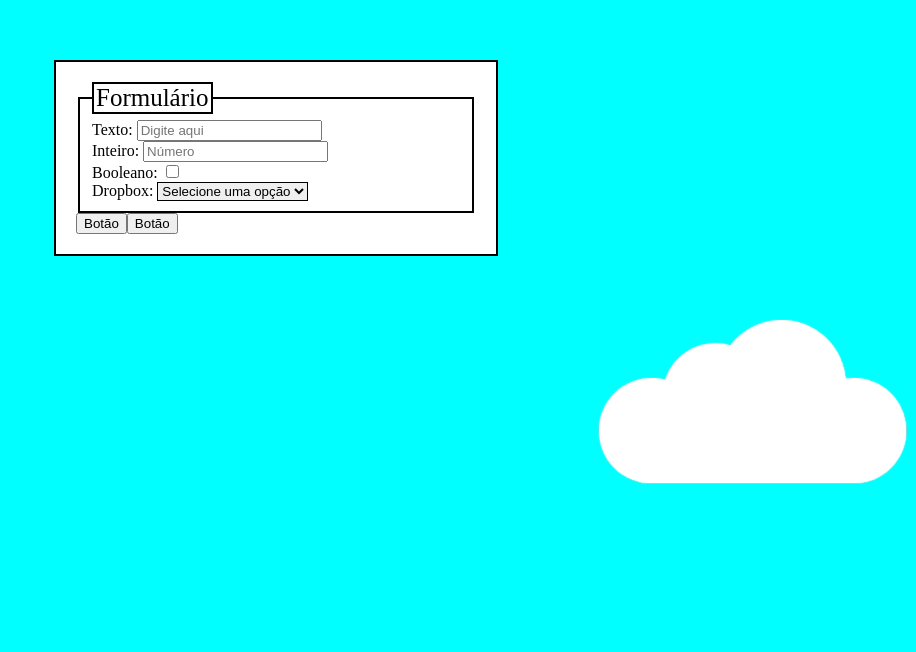
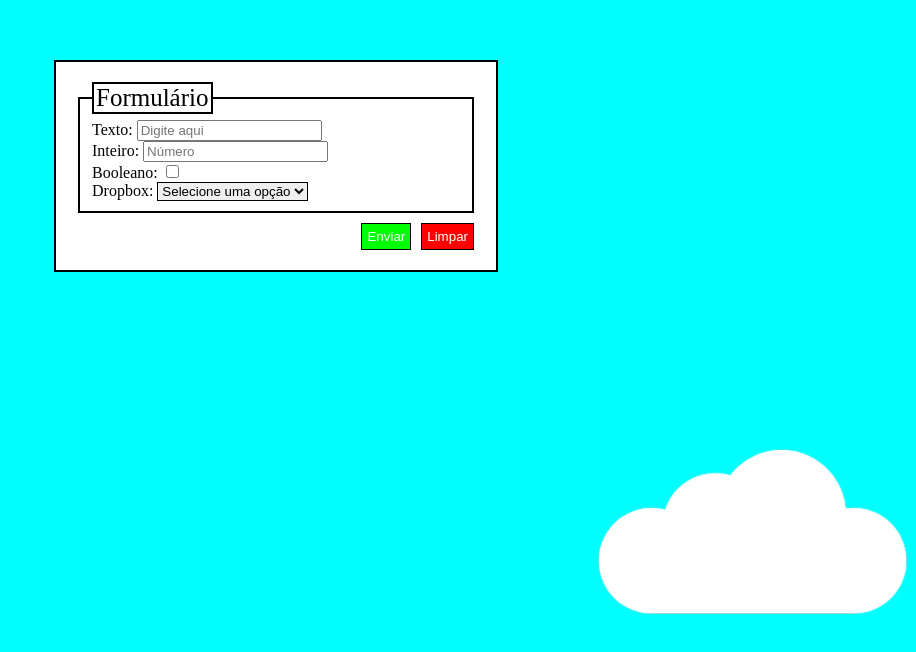
Before and after one commit to Boyuridod/sistema_doacao_yr_react, a React (Create React App) app: page / in a window 1280 px wide. Shown: the part 188-840 px from the top of the page, without its empty margins (364-1280 px from the left). Before the commit the page ends 800 px from the top, so only its background shows below. Built offline with nearby package versions, Linux system fonts and the light colour scheme.

Commit message:
Formulário html com botões

```diff
--- a/src/Screen/Formulario/Formulario.css
+++ b/src/Screen/Formulario/Formulario.css
@@ -40,5 +40,38 @@ img{
 
     position: absolute;
     right: 0;
+    bottom: -100px;
 
 }
+
+.botoes_form{
+
+    display: flex;
+    justify-content: flex-end;
+    margin-top: 10px;
+
+}
+
+.botoes_form button{
+
+    padding: 5px;
+
+}
+
+#submit{
+
+    margin-right: 10px;
+    color: white;
+    background-color: rgb(0, 255, 0);
+    border: 1px solid black;
+
+}
+
+#limpar{
+
+    margin-right: 2px;
+    color: white;
+    background-color: rgb(255, 0, 0);
+    border: 1px solid black;
+
+}
--- a/src/Screen/Formulario/Formulario.tsx
+++ b/src/Screen/Formulario/Formulario.tsx
@@ -18,15 +18,17 @@ function Formulario() {
                     <br />
                     <label htmlFor="Dropbox">Dropbox: </label>
                     <select name="Dropbox" id="Dropbox" defaultValue="">
-                        <option value="" hidden>Selecione uma opção</option>
+                        <option value="default" hidden>Selecione uma opção</option>
                         <option value="opcao1">Opção 1</option>
                         <option value="opcao2">Opção 2</option>
                         <option value="opcao3">Opção 3</option>
                         <option value="opcao4">Opção 4</option>
                     </select>
                 </fieldset>
-                <button>Botão</button>
-                <button>Botão</button>
+                <div className="botoes_form">
+                <button type="submit" id="submit">Enviar</button>
+                <button type="reset" id="limpar">Limpar</button>
+                </div>
             </form>
             <img src="/Images/Nuvem.png" alt="Nuvem" />
         </body>
--- a/src/index.tsx
+++ b/src/index.tsx
@@ -2,11 +2,13 @@ import React from 'react';
 import ReactDOM from 'react-dom';
 // import Inicial from './Screen/Inicial/Inicial.tsx';
 import Formulario from './Screen/Formulario/Formulario.tsx';
+// import NewFormulario from './Screen/Formulario/NewFormulario.tsx';
 
 ReactDOM.render(
   <React.StrictMode>
     {/* <Inicial /> */}
     <Formulario />
+    {/* <NewFormulario /> */}
   </React.StrictMode>,
   document.getElementById('root')
 );
```
Also changed, not shown: src/Screen/Formulario/NewFormulario.tsx (added, +14 -0 lines).
